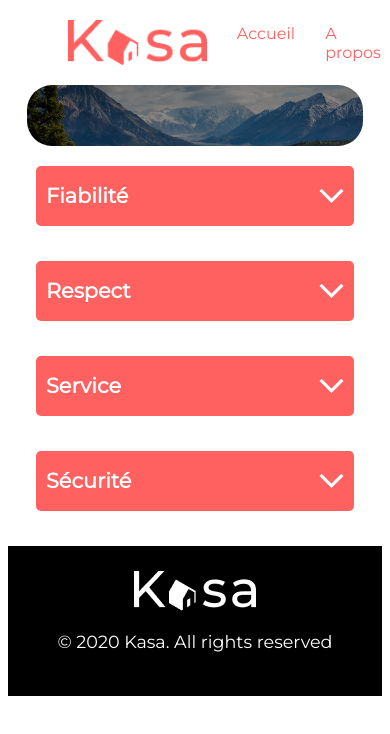
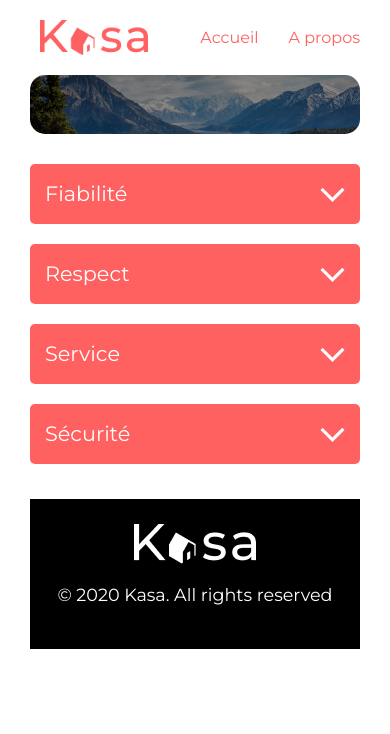
Before and after one commit to Nicodu79/P7_KASA, a React (Create React App) app: page /Apropos in a window 390 px wide. Shown: the top 734 px of the page. Built offline with nearby package versions, Linux system fonts and the light colour scheme.

Commit message:
mise en page css

```diff
--- a/src/assets/styles/Banner.css
+++ b/src/assets/styles/Banner.css
@@ -8,17 +8,42 @@
     margin-right: auto;
     border-radius: 25px;
     object-fit: cover;
-    width: 90%;
+    width: 100%;
     filter: brightness(55%);
-    margin-bottom: 20px;
+    margin-bottom: 30px;
 }
 
 .banner-text {
     color: white;
     width: 60%;
-    font-size: 40px;
+    font-size: 2.3rem;
     position: absolute;
+    text-align: center;
     left: 50%;
     top: 50%;
     transform: translate(-50%, -50%);
 }
+
+@media screen and (max-width: 1050px) {
+    .banner-text {
+        font-size: 1.4rem;
+    }
+
+}
+
+
+@media screen and (max-width: 740px) {
+    .banner-img {
+        border-radius: 15px;
+    }
+
+    .banner-mobileview {
+        height: 223px !important;
+    }
+
+    .banner-text {
+        font-size: 1rem;
+        text-align: start;
+    }
+
+}
--- a/src/assets/styles/Card.css
+++ b/src/assets/styles/Card.css
@@ -32,3 +32,26 @@
     position: absolute;
 
 }
+
+
+@media screen and (max-width: 1050px) {
+    .liste-logements {
+        grid-template-columns: 1fr 1fr;
+    }
+
+}
+
+
+@media screen and (max-width: 740px) {
+    .liste-logements {
+        background-color: white;
+        grid-template-columns: 1fr;
+        padding: 0px;
+    }
+
+    .card {
+        min-height: 255px;
+    }
+
+
+}
--- a/src/assets/styles/Dropdown.css
+++ b/src/assets/styles/Dropdown.css
@@ -2,6 +2,7 @@
     border-radius: 5px;
     margin-bottom: 35px;
     text-align: center;
+    height: 25%;
   }
 
   .header-dropdown {
@@ -9,24 +10,22 @@
     border-radius: 5px;
     display: inline-flex;
     align-items: center;
-    height: 25%;
     min-height: 50px;
-    width: 85%;
+    width: 80%;
   }
 
   .dropdown-title {
     color: #ffffff;
     height: 50px;
     font-size: 1.3rem;
-    font-weight: bold;
     line-height: 50px;
-    margin: 5px 10px;
+    margin: 5px 15px;
   }
 
   .arrow-dropdown {
     display: flex;
     justify-content: flex-end;
-    margin-right: 10px;
+    margin-right: 15px;
     width: 100%;
   }
   .arrow-dropdown.true {
@@ -44,7 +43,26 @@
     align-items: center;
     line-height: 30px;
     height: 75%;
-    width: 85%;
+    width: 80%;
     min-height: 100px;
     padding: 25px 10px 10px 10px;
   }
+
+
+
+  @media screen and (max-width: 740px) {
+    .header-dropdown {
+      width: 100%;
+    }
+
+    .dropdown {
+      margin-bottom: 20px;
+    }
+
+    .dropdown-description {
+      width: 100%;
+      font-size: 1rem;
+      text-align: left;
+    }
+
+}
--- a/src/assets/styles/Header.css
+++ b/src/assets/styles/Header.css
@@ -7,7 +7,6 @@ header {
 
 header > img {
     height: 45px;
-    margin-left: 50px;
 
 }
 
@@ -15,7 +14,7 @@ nav {
     justify-content: flex-end;
     display: flex;
     width: 100%;
-    margin-right: 70px;
+    margin-right: 10px;
 }
 
 nav a{
@@ -28,3 +27,18 @@ nav a:hover {
     font-weight: bold;
     text-decoration: underline;
 }
+
+@media screen and (max-width: 1050px) {
+    header > img {
+        height: 40px;
+
+    }
+
+}
+
+
+@media screen and (max-width: 740px) {
+    header > img {
+        height: 35px;
+    }
+}
--- a/src/assets/styles/Home.css
+++ b/src/assets/styles/Home.css
@@ -1,3 +1,12 @@
 .container {
-    color: rgb(51, 255, 0);
+   margin: 0 40px;
 }
+
+
+@media screen and (max-width: 740px) {
+    .container {
+        margin-left: 0px;
+        margin-right: 0px;
+    }
+
+}
--- a/src/assets/styles/LogementData.css
+++ b/src/assets/styles/LogementData.css
@@ -13,12 +13,14 @@
 }
 
 .titre-logement {
-    font-size: 36px;
+    font-size: 25px;
+    font-weight: bold;
 }
 
 .lieu-logement {
     display: block;
     font-size: 18px;
+    margin-top: 6px;
     margin-bottom: 25px;
 }
 
@@ -55,14 +57,17 @@
 }
 
 .description-equipements {
-    display: inline-flex;
-    gap: 0 75px;
+    display: flex;
     line-height: 22.5px;
     list-style: none;
     margin-top: 25px;
     width: 100%;
 }
 
-.description-equipements > .dropdown {
+.description-equipements li {
+
+}
+
+.description-equipements .dropdown {
     width: 50%;
 }
--- a/src/assets/styles/NoPage.css
+++ b/src/assets/styles/NoPage.css
@@ -1,5 +1,10 @@
 * {
     color: #FF6060;
+}
+
+body {
+    margin-left: 30px;
+    margin-right: 30px;
 }
 
 .Nopage-container {
@@ -18,7 +23,7 @@ p {
     text-align: center;
     font-size: 2rem;
     margin-top: 0px;
-    margin-bottom: 100px;
+    margin-bottom: 90px;
 }
 
 a.redirect {
@@ -29,3 +34,17 @@ a.redirect {
 .link {
     text-align: center;
 }
+
+@media screen and (max-width: 740px) {
+    h1 {
+        font-size: 150px;
+        margin-top: 90px;
+    }
+    p {
+        font-size: 1.3rem;
+    }
+    .link {
+        margin-bottom: 110px;
+    }
+
+}
--- a/src/components/LogementFiche.js
+++ b/src/components/LogementFiche.js
@@ -56,7 +56,7 @@ function LogementFiche() {
                         </div>
                         <div className="description-equipements">
                             <Dropdown title="Description" description={logementData.description}/>
-                            <Dropdown title="Équipements" description={logementEquipement}/>
+                            <Dropdown title="Equipements" description={logementEquipement}/>
                         </div>
                     </div>
                 ) : <Navigate replace to="/NoPage"/>
```
